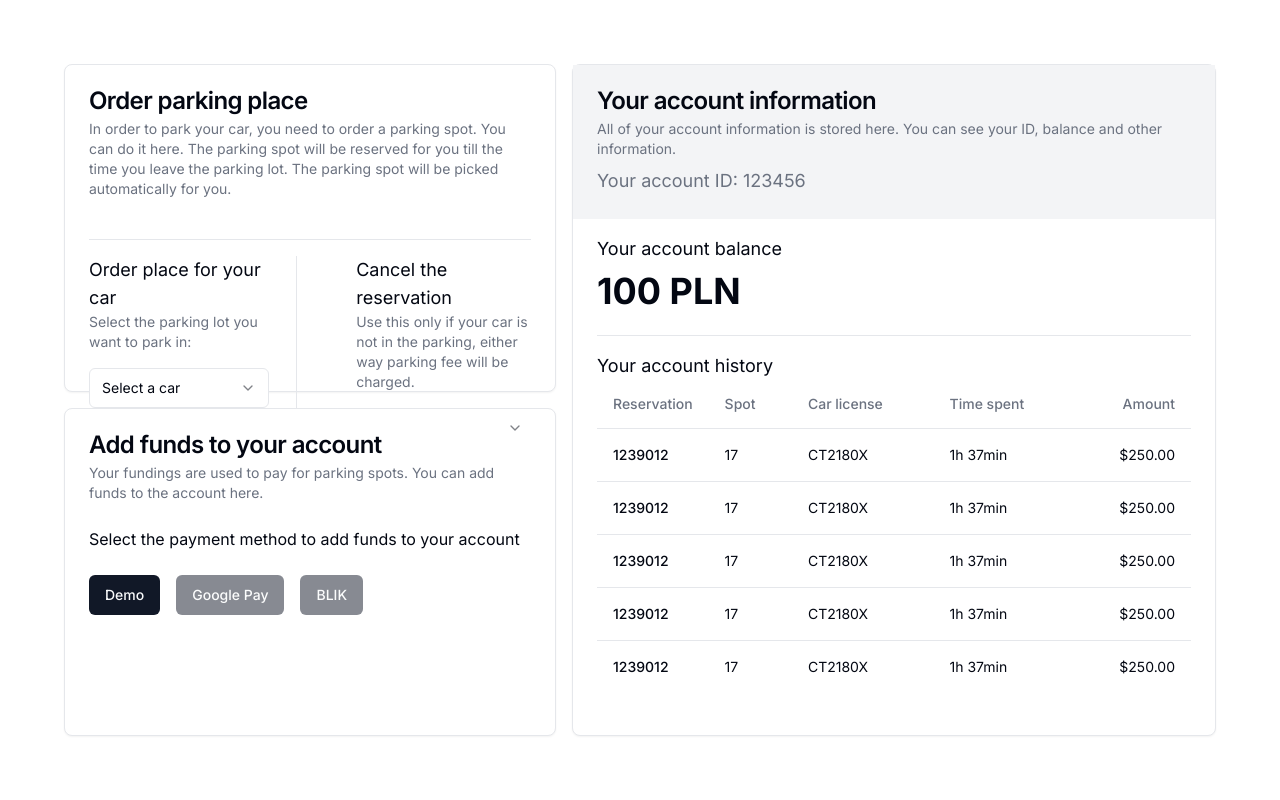
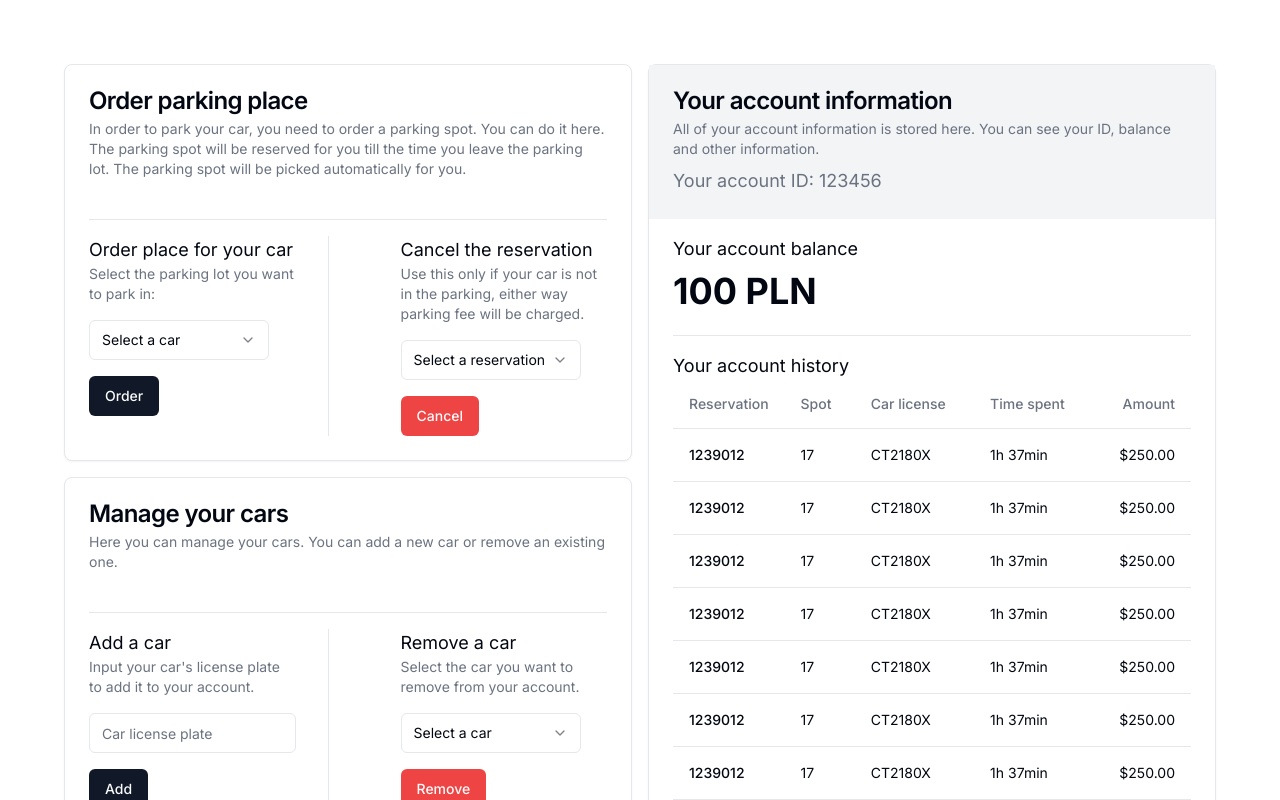
Before and after one commit to Misiek22113/parking_plus, a Next.js app: page /home in a window 1280 px wide. Shown: the top 800 px of the page. Built offline with nearby package versions, Linux system fonts and the light colour scheme.

Commit message:
Update ui

```diff
--- a/src/app/(user)/home/_components/account-info/AccountInfo.tsx
+++ b/src/app/(user)/home/_components/account-info/AccountInfo.tsx
@@ -19,7 +19,7 @@ import {
 
 export default function AccountInfo() {
   return (
-    <Card title="Account info" className="row-span-2">
+    <Card title="Account info" className="row-span-3">
       <CardHeader className=" bg-muted">
         <CardTitle>Your account information</CardTitle>
         <CardDescription>
--- /dev/null
+++ b/src/app/(user)/home/_components/account_cars/page.tsx
@@ -0,0 +1,73 @@
+import { Button } from '@/components/ui/button';
+import {
+  Card,
+  CardHeader,
+  CardTitle,
+  CardDescription,
+  CardContent,
+  CardFooter,
+} from '@/components/ui/card';
+import { Input } from '@/components/ui/input';
+import {
+  Select,
+  SelectContent,
+  SelectGroup,
+  SelectItem,
+  SelectLabel,
+  SelectTrigger,
+  SelectValue,
+} from '@/components/ui/select';
+import { Separator } from '@/components/ui/separator';
+
+export default function AccountCars() {
+  return (
+    <Card title="Manage cars">
+      <CardHeader>
+        <CardTitle>Manage your cars</CardTitle>
+        <CardDescription>
+          Here you can manage your cars. You can add a new car or remove an
+          existing one.
+        </CardDescription>
+      </CardHeader>
+      <CardContent>
+        <Separator className="my-4" />
+        <div className="grid grid-cols-12 gap-4">
+          <div className="col-span-5">
+            <p className="text-lg">Add a car</p>
+            <CardDescription className="pb-4">
+              Input your car&apos;s license plate to add it to your account.
+            </CardDescription>
+            <Input placeholder="Car license plate" />
+            <Button className="mt-4">Add</Button>
+          </div>
+          <Separator className="col-span-2 mx-4" orientation="vertical" />
+          <div className="col-span-5">
+            <p className="text-lg">Remove a car</p>
+            <CardDescription className="pb-4">
+              Select the car you want to remove from your account.
+            </CardDescription>
+            <Select>
+              <SelectTrigger className="w-[180px]">
+                <SelectValue placeholder="Select a car" />
+              </SelectTrigger>
+              <SelectContent>
+                <SelectGroup>
+                  <SelectLabel>Your cars</SelectLabel>
+                  {Array.from({ length: 5 }).map((_, index) => (
+                    <SelectItem key={index} value={`car-${index}`}>
+                      Car {index}
+                    </SelectItem>
+                  ))}
+                </SelectGroup>
+              </SelectContent>
+            </Select>
+            <Button className="mt-4" variant="destructive">
+              Remove
+            </Button>
+          </div>
+        </div>
+      </CardContent>
+      <CardFooter className="flex gap-4"></CardFooter>
+    </Card>
+  );
+}
--- a/src/app/(user)/home/_components/parking-place/AccountPlace.tsx
+++ b/src/app/(user)/home/_components/parking-place/AccountPlace.tsx
@@ -52,8 +52,8 @@ export default function ParkingPlace() {
                   ))}
                 </SelectGroup>
               </SelectContent>
-              <Button className="mt-4">Order</Button>
             </Select>
+            <Button className="mt-4">Order</Button>
           </div>
           <Separator className="col-span-2 mx-4" orientation="vertical" />
           <div className="col-span-5">
--- a/src/app/(user)/home/page.tsx
+++ b/src/app/(user)/home/page.tsx
@@ -1,12 +1,16 @@
 import ParkingPlace from './_components/parking-place/AccountPlace';
 import AccountFunds from './_components/account-funds/AccountFunds';
 import AccountInfo from './_components/account-info/AccountInfo';
+import AccountCars from './_components/account_cars/page';
 
 export default function Home() {
   return (
-    <div className="grid h-full w-full grid-flow-col grid-rows-2 gap-4 p-16">
-      <ParkingPlace />
-      <AccountFunds />
+    <div className="grid h-full w-full grid-cols-2 gap-4 p-16">
+      <div className="flex h-full w-full flex-1 flex-col gap-4">
+        <ParkingPlace />
+        <AccountCars />
+        <AccountFunds />
+      </div>
       <AccountInfo />
     </div>
   );
```
